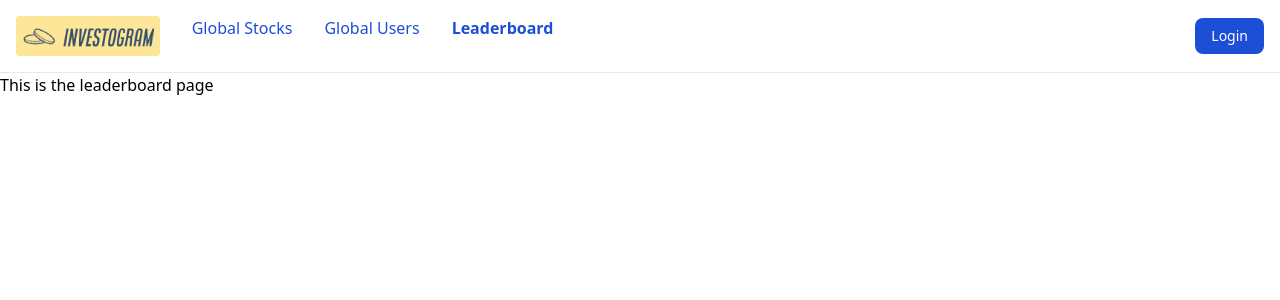
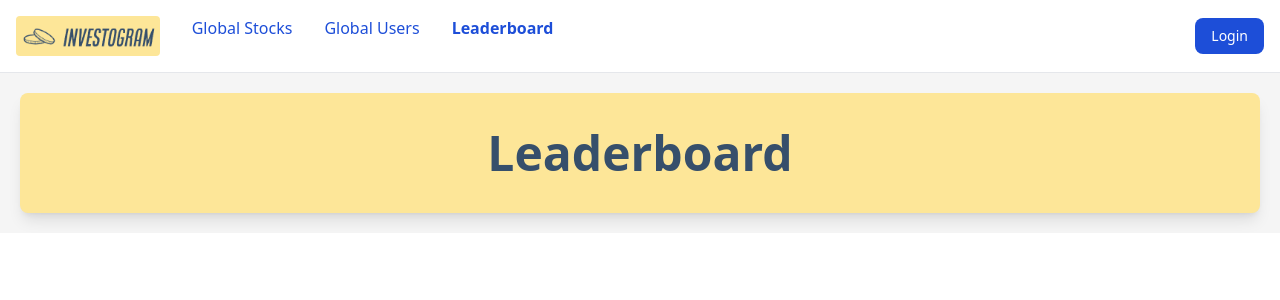
Before and after one commit to CS-407/Investogram-Frontend, a Next.js app: page /leaderboard in a window 1280 px wide. Shown: the top 300 px of the page. Built offline with nearby package versions, Linux system fonts and the light colour scheme.

Commit message:
notifs update

```diff
--- a/src/app/leaderboard/page.tsx
+++ b/src/app/leaderboard/page.tsx
@@ -2,6 +2,21 @@
 
 export default function leaderboard() {
     return (
-		<p>This is the leaderboard page</p>
+      <main
+      className="p-5"
+      style={{ backgroundColor: "#f5f5f5"}}
+  >
+                      <div
+          className="flex-none flex justify-center items-center flex-col rounded-lg shadow-lg"
+          style={{ backgroundColor: "#FDE698", padding: "20px" }}
+        >
+<h1
+                  className="text-5xl font-bold mt-4 mb-4"
+                  style={{ color: "#364F6B"}}
+      >Leaderboard</h1>
+      <p></p>
+      </div>
+
+      </main>
     )
 }
--- a/src/components/navbar/navbar.tsx
+++ b/src/components/navbar/navbar.tsx
@@ -23,9 +23,9 @@ const Navbar = () => {
 									pathname == "/" ? "font-bold" : ""
 								} hover:underline py-2 pl-3 pr-4 text-white bg-blue-700 rounded md:bg-transparent md:text-blue-700 md:p-0 md:dark:text-blue-500`}
 									style={{backgroundColor:"#FDE698"}}>
-								<img className="h-10"
+								<Link href="/"><img className="h-10"
 									src={"/images/logo-remove-bg.png"}
-								></img>
+								></img></Link>
 								{/* Investogram */}
 
 							</p>
@@ -61,6 +61,7 @@ const Navbar = () => {
 									Profile
 								</p>
 							</Link>
+
 						</li>
 						<li>
 							<button
```
